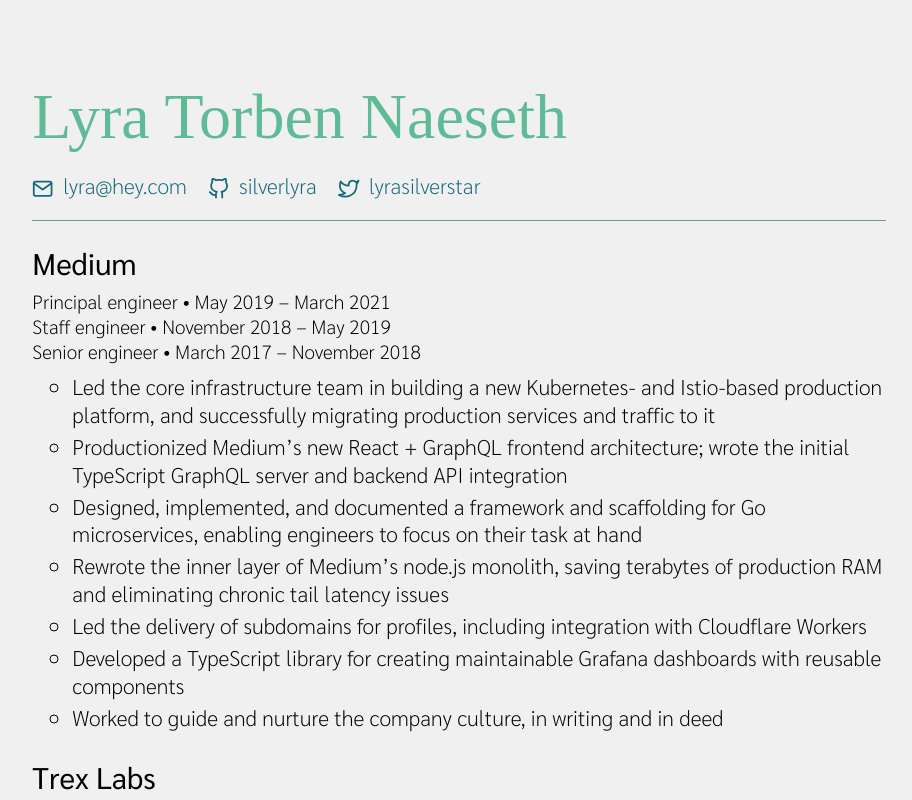
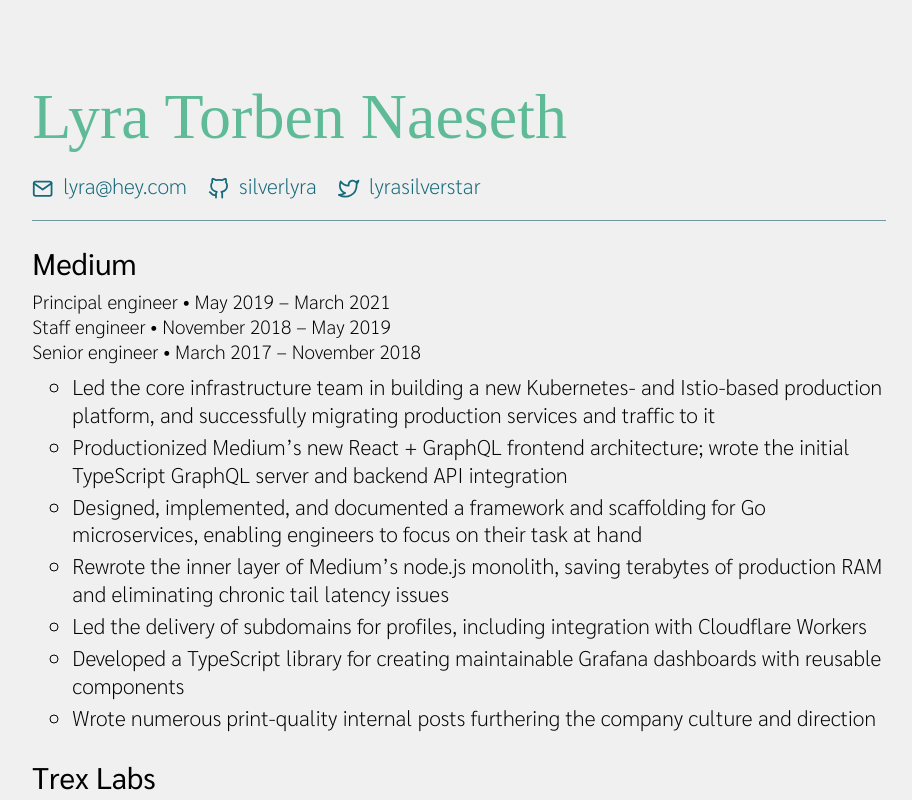
Before and after one commit to silverlyra/resume, a Next.js app: page / in a window 1280 px wide. Shown: the top 800 px of the page, without its empty margins (181-1093 px from the left). Built offline with nearby package versions, Linux system fonts and the light colour scheme; a web font is replaced by a local one.

Commit message:
Refine last bullet point

```diff
--- a/pages/index.tsx
+++ b/pages/index.tsx
@@ -81,8 +81,8 @@
             dashboards with reusable components
           </li>
           <li>
-            Worked to guide and nurture the company culture, in writing and in
-            deed
+            Wrote numerous print-quality internal posts furthering the company
+            culture and direction
           </li>
         </ul>
       </li>
```
